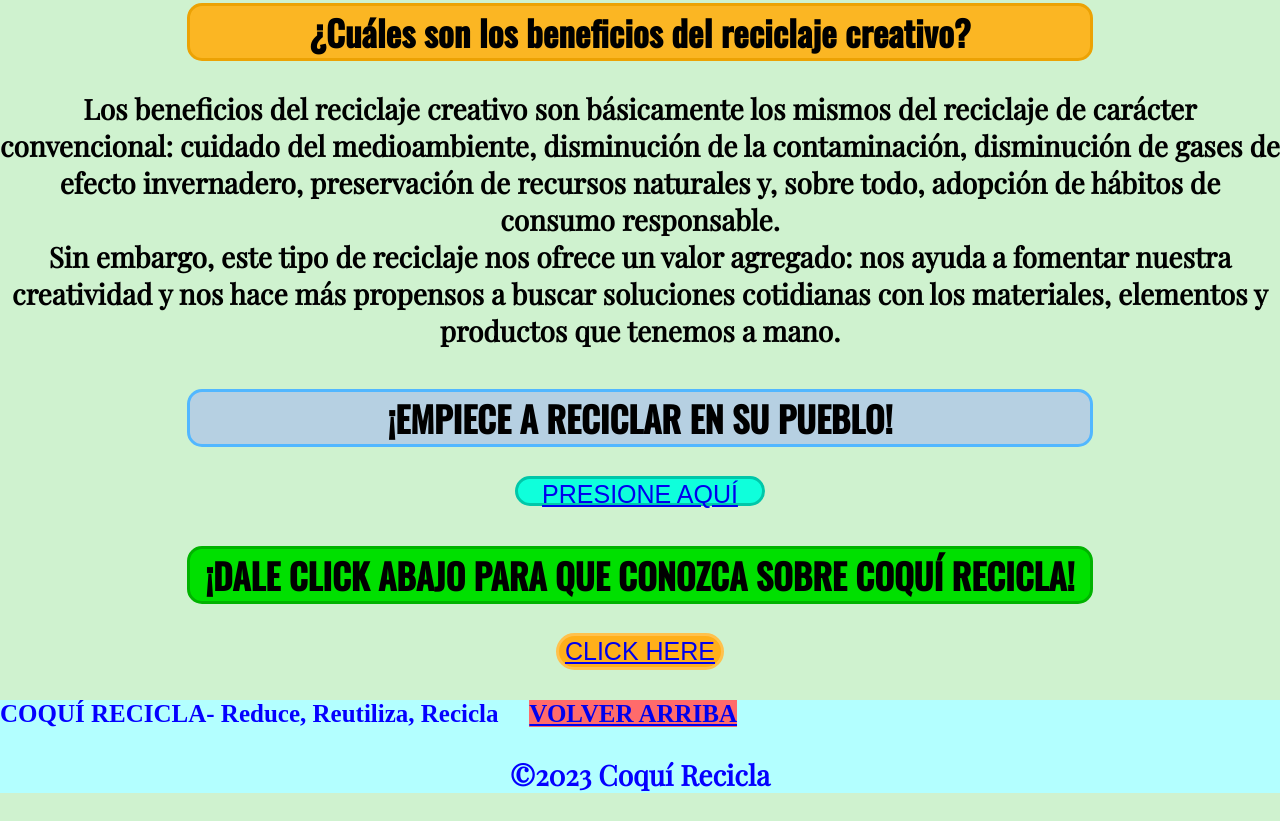
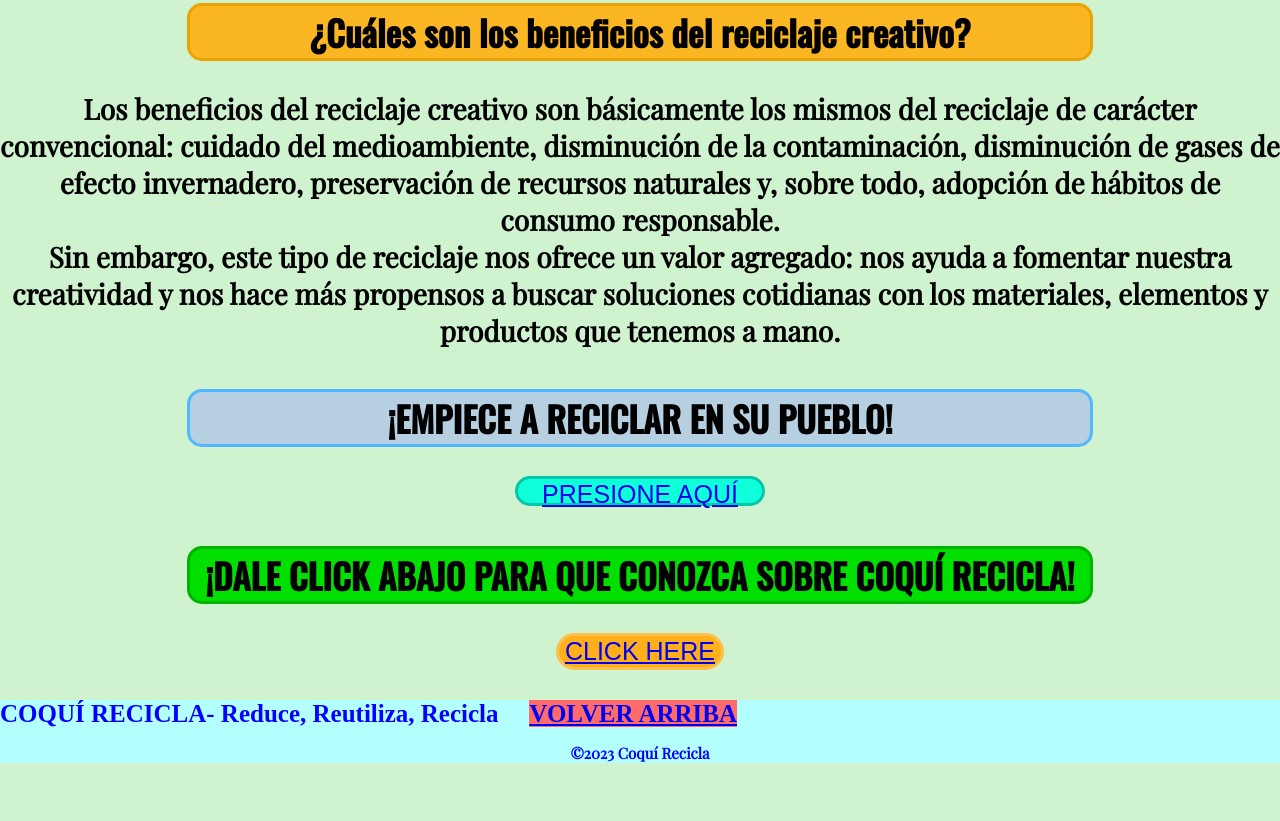
Before and after one commit to ackerly04/COQUI-RECICLA, a plain HTML site: page index.html in a window 1280 px wide. Shown: the part 7005-7826 px from the top of the page. After the commit the page ends 7783 px from the top, so only its background shows below. Drawn offline with nearby package versions, Linux system fonts and the light colour scheme; a web font is replaced by a local one.

Commit message:
Update style.css

```diff
--- a/style.css
+++ b/style.css
@@ -314,3 +314,8 @@ footer{
 #up{
   background-color: #ff6b6b;
 }
+
+#end{
+  font-size:15px;
+  font-color: black;
+}
```
